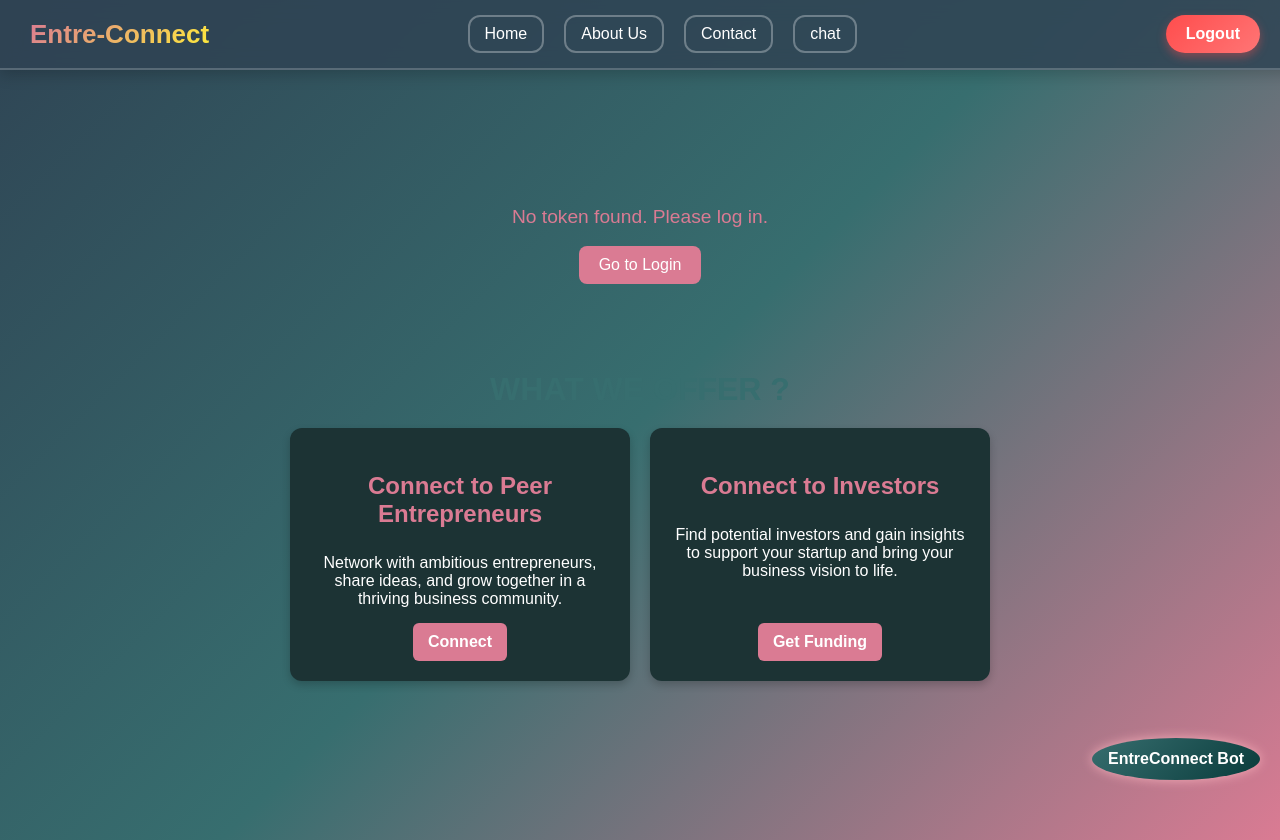
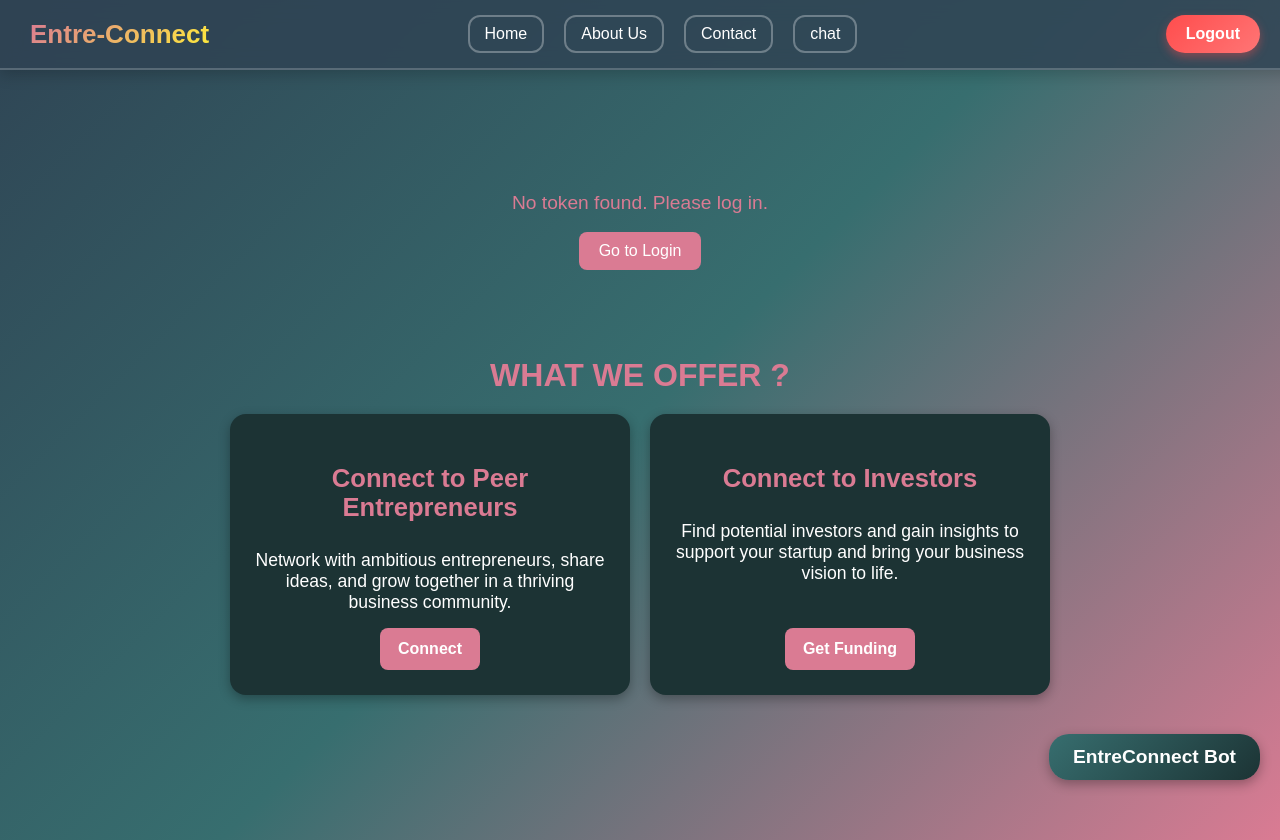
Before and after one commit to vidhipec27/e-summit-hacky, a React (Vite) app in the folder frontend/: page /Home/entrepreneur in a window 1280 px wide. Built offline with nearby package versions, Linux system fonts and the light colour scheme.

Commit message:
css for home investor page

```diff
--- a/frontend/src/components/HomeInvestor.css
+++ b/frontend/src/components/HomeInvestor.css
@@ -1,5 +1,3 @@
-/* HomeInvestor.css */
-
 :root {
     --primary-dark: #2F4454;
     --secondary-dark: #2E151B;
@@ -21,12 +19,13 @@
     display: flex;
     flex-direction: column;
     align-items: center;
+    justify-content: center;
     min-height: 100vh;
     padding: 20px;
+    text-align: center;
   }
 
   .content {
-    text-align: center;
     margin: 20px 0;
   }
 
@@ -61,60 +60,72 @@
     background-color: var(--secondary-dark);
   }
 
+  /* Offer Section */
   .offers-section {
     margin-top: 40px;
     text-align: center;
     width: 100%;
-    max-width: 1200px;
+    display: flex;
+    flex-direction: column;
+    align-items: center;
   }
 
+  /* Updated Font Color */
   .offers-title {
     font-size: 2rem;
     font-weight: bold;
-    color: var(--accent-green);
+    color: var(--accent-pink); /* Changed to pink for better contrast */
     margin-bottom: 20px;
   }
 
+  /* Offer Card */
+  .offer-card {
+    background-color: var(--deep-green);
+    padding: 25px;
+    border-radius: 16px;
+    box-shadow: 0px 4px 12px rgba(0, 0, 0, 0.3);
+    width: 350px;
+    text-align: center;
+    transition: transform 0.3s ease-in-out, box-shadow 0.3s ease-in-out;
+    display: flex;
+    flex-direction: column;
+    align-items: center;
+    justify-content: center;
+  }
+
+  /* Centering the Offer Card */
   .offers-container {
     display: flex;
     justify-content: center;
-    flex-wrap: wrap;
-    gap: 20px;
-  }
-
-  .offer-card {
-    background-color: var(--deep-green);
-    padding: 20px;
-    border-radius: 12px;
-    box-shadow: 0px 4px 8px rgba(0, 0, 0, 0.2);
-    width: 300px;
-    transition: transform 0.3s ease-in-out;
+    width: 100%;
   }
 
   .offer-card h3 {
     color: var(--accent-pink);
-    font-size: 1.5rem;
+    font-size: 1.6rem;
     margin-bottom: 10px;
   }
 
   .offer-card p {
-    font-size: 1rem;
+    font-size: 1.1rem;
     color: var(--text-light);
     margin-bottom: 15px;
   }
 
+  /* Pop Animation */
   .offer-card:hover {
     transform: scale(1.05);
+    box-shadow: 0px 8px 18px rgba(0, 0, 0, 0.4);
   }
 
   .offer-btn {
     background-color: var(--accent-pink);
     color: var(--text-light);
     border: none;
-    padding: 10px 15px;
+    padding: 12px 18px;
     font-size: 1rem;
     cursor: pointer;
-    border-radius: 6px;
+    border-radius: 8px;
     transition: background 0.3s ease-in-out;
   }
 
@@ -122,45 +133,83 @@
     background-color: var(--secondary-dark);
   }
 
-  /* Help Chat and Button */
+  /* Modern Chatbot Button */
+  /* .help-button {
+    position: fixed;
+    bottom: 20px;
+    right: 20px;
+    background: linear-gradient(135deg, var(--accent-green), var(--deep-green));
+    color: var(--text-light);
+    border: none;
+    padding: 16px;
+    font-size: 1.2rem;
+    font-weight: bold;
+    cursor: pointer;
+    border-radius: 50%;
+    box-shadow: 0px 4px 12px rgba(0, 0, 0, 0.3);
+    transition: transform 0.3s ease-in-out, background 0.3s ease-in-out;
+  }
+
+  .help-button:hover {
+    transform: scale(1.1);
+    background: linear-gradient(135deg, var(--deep-green), var(--accent-green));
+  } */
+
   .help-button {
     position: fixed;
     bottom: 20px;
     right: 20px;
-    background-color: var(--accent-green);
+    background: linear-gradient(135deg, var(--accent-green), var(--deep-green));
     color: var(--text-light);
     border: none;
-    padding: 12px 16px;
-    font-size: 1rem;
+    padding: 12px 24px; /* Adjusted for rectangular shape */
+    font-size: 1.2rem;
+    font-weight: bold;
     cursor: pointer;
-    border-radius: 50%;
-    transition: background 0.3s ease-in-out;
+    border-radius: 20px; /* Creates a rectangular shape with rounded edges */
+    box-shadow: 0px 4px 12px rgba(0, 0, 0, 0.3);
+    transition: transform 0.3s ease-in-out, background 0.3s ease-in-out;
   }
 
+  /* Hover Effect */
   .help-button:hover {
-    background-color: var(--deep-green);
+    transform: scale(1.05);
+    background: linear-gradient(135deg, var(--deep-green), var(--accent-green));
   }
 
-  .help-chat {
+
+  /* Chatbox */
+ /* Chatbox */
+.help-chat {
     position: fixed;
-    bottom: 80px;
+    bottom: 20px; /* Adjusted to keep it closer to the bottom */
     right: 20px;
-    width: 300px;
-    height: 400px;
+    width: 350px;
+    max-height: 80vh; /* Ensures it doesn't go beyond 80% of the viewport height */
     background-color: var(--primary-dark);
     border: 2px solid var(--accent-green);
-    border-radius: 10px;
+    border-radius: 20px;
     overflow: hidden;
-    box-shadow: 0px 4px 8px rgba(0, 0, 0, 0.3);
+    box-shadow: 0px 4px 12px rgba(0, 0, 0, 0.3);
+    transition: transform 0.3s ease-in-out, opacity 0.3s ease-in-out;
   }
 
+  /* Ensure Chatbox Stays Within Screen */
+  @media (max-height: 600px) {
+    .help-chat {
+      bottom: 10px; /* Moves it lower on smaller screens */
+      max-height: 70vh;
+    }
+  }
+
+
+  /* Responsive Adjustments */
   @media (max-width: 768px) {
-    .offers-container {
-      flex-direction: column;
-      align-items: center;
-    }
-
     .offer-card {
       width: 90%;
     }
+
+    .help-chat {
+      width: 90%;
+    }
   }
```
